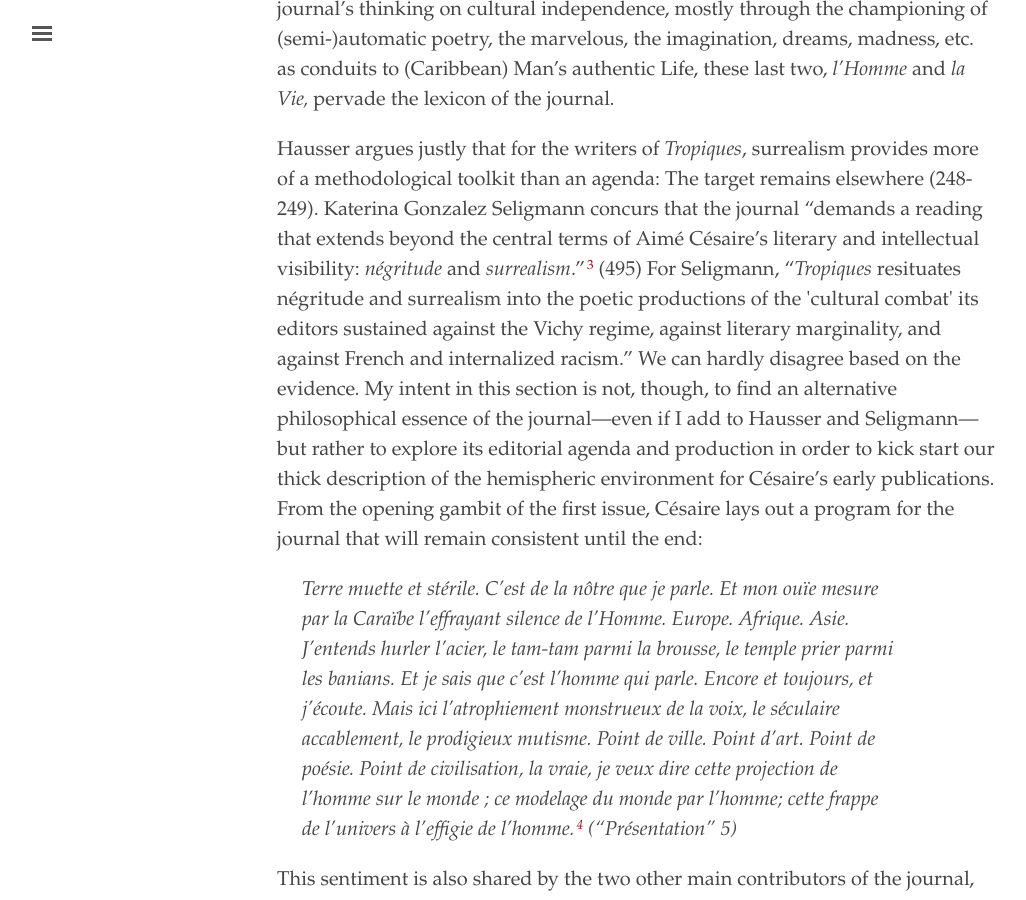
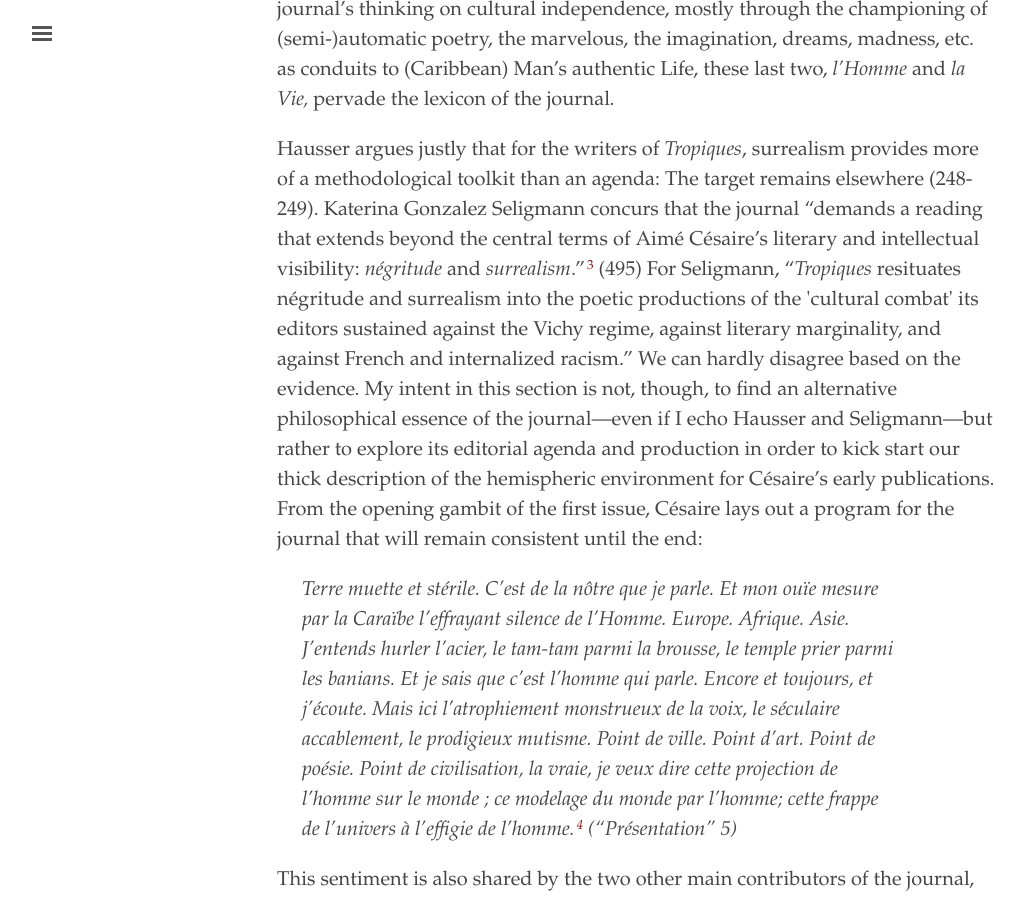
Before and after one commit to elotroalex/record, a Jekyll site: the page built from _chapters/03-assimilate.md, in a window 1280 px wide and 900 px high, scrolled down 5234 px. Shown: the whole window, without its empty margins (3-1029 px from the left). Built offline with Jekyll 4.4.1, drawn with Linux system fonts in a browser that asks for light colours.

Commit message:
another tiny correction

```diff
--- a/_chapters/03-assimilate.md
+++ b/_chapters/03-assimilate.md
@@ -57,7 +57,7 @@ Reacting to the received notion that *Tropiques*, and as an extension, Césaire,
 
 As *figure q* suggests, neither the word *surrealism,* nor the name Breton appear in the first issue. What we have instead is a journal that overtly embraces the fight for cultural autonomy, placing Man and Life at the center of its ideological thrust against Cartesianism and instrumental rationality—shorthanded in the relative preponderance of 'vie' and 'l\'homme,' but easily verifiable in a reading of the journal's run. In this sense, like surrealism, the journal begins in line with kin modernist projects that decried Western civilization’s perceived moral decline. Although a cannibalization of surrealism will eventually help mediate the journal’s thinking on cultural independence, mostly through the championing of (semi-)automatic poetry, the marvelous, the imagination, dreams, madness, etc. as conduits to (Caribbean) Man’s authentic Life, these last two, *l’Homme* and *la Vie,* pervade the lexicon of the journal.
 
-Hausser argues justly that for the writers of *Tropiques*, surrealism provides more of a methodological toolkit than an agenda: The target remains elsewhere (248-249). Katerina Gonzalez Seligmann concurs that the journal "demands a reading that extends beyond the central terms of Aimé Césaire’s literary and intellectual visibility: *négritude* and *surrealism*."[^ks1] (495) For Seligmann, "*Tropiques* resituates négritude and surrealism into the poetic productions of the \'cultural combat\' its editors sustained against the Vichy regime, against literary marginality, and against French and internalized racism." We can hardly disagree based on the evidence. My intent in this section is not, though, to find an alternative philosophical essence of the journal—even if I add to Hausser and Seligmann—but rather to explore its editorial agenda and production in order to kick start our thick description of the hemispheric environment for Césaire’s early publications. From the opening gambit of the first issue, Césaire lays out a program for the journal that will remain consistent until the end:
+Hausser argues justly that for the writers of *Tropiques*, surrealism provides more of a methodological toolkit than an agenda: The target remains elsewhere (248-249). Katerina Gonzalez Seligmann concurs that the journal "demands a reading that extends beyond the central terms of Aimé Césaire’s literary and intellectual visibility: *négritude* and *surrealism*."[^ks1] (495) For Seligmann, "*Tropiques* resituates négritude and surrealism into the poetic productions of the \'cultural combat\' its editors sustained against the Vichy regime, against literary marginality, and against French and internalized racism." We can hardly disagree based on the evidence. My intent in this section is not, though, to find an alternative philosophical essence of the journal—even if I echo Hausser and Seligmann—but rather to explore its editorial agenda and production in order to kick start our thick description of the hemispheric environment for Césaire’s early publications. From the opening gambit of the first issue, Césaire lays out a program for the journal that will remain consistent until the end:
 
 > Terre muette et stérile. C'est de la nôtre que je parle. Et mon ouïe mesure par la Caraïbe l'effrayant silence de l'Homme. Europe. Afrique. Asie. J'entends hurler l'acier, le tam-tam parmi la brousse, le temple prier parmi les banians. Et je sais que c'est l'homme qui parle. Encore et toujours, et j'écoute. Mais ici l'atrophiement monstrueux de la voix, le séculaire accablement, le prodigieux mutisme. Point de ville. Point d'art. Point de poésie. Point de civilisation, la vraie, je veux dire cette projection de l'homme sur le monde ; ce modelage du monde par l'homme; cette frappe de l'univers à l'effigie de l'homme.[^8] ("Présentation" 5)
 
```
